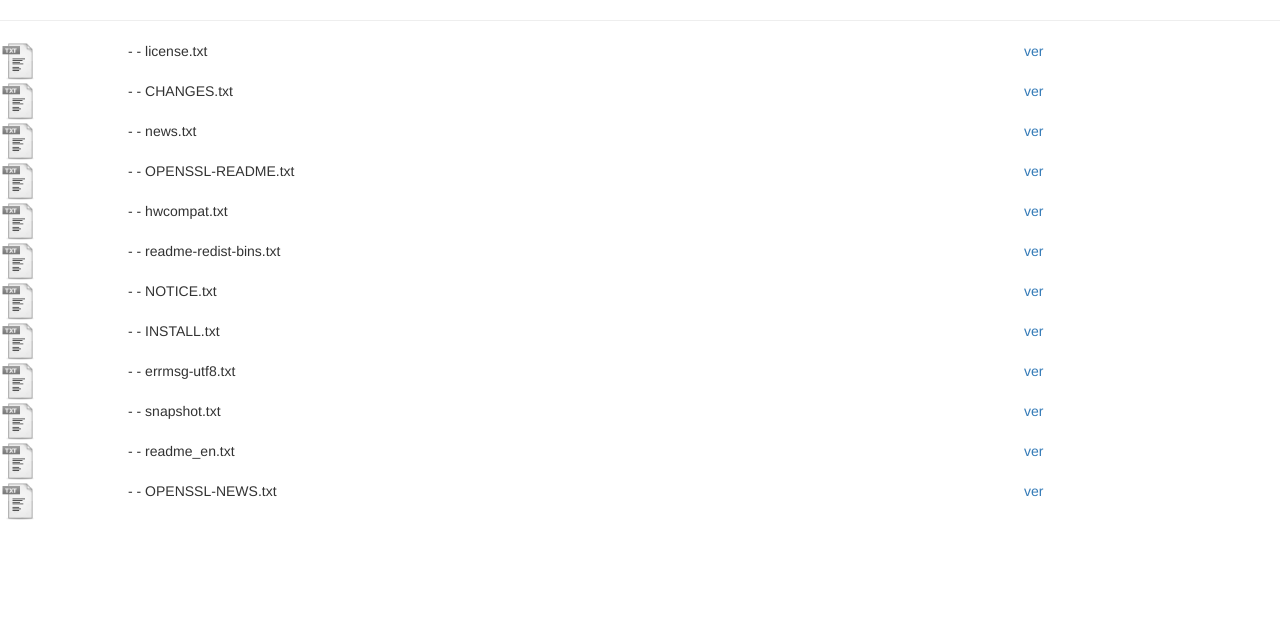
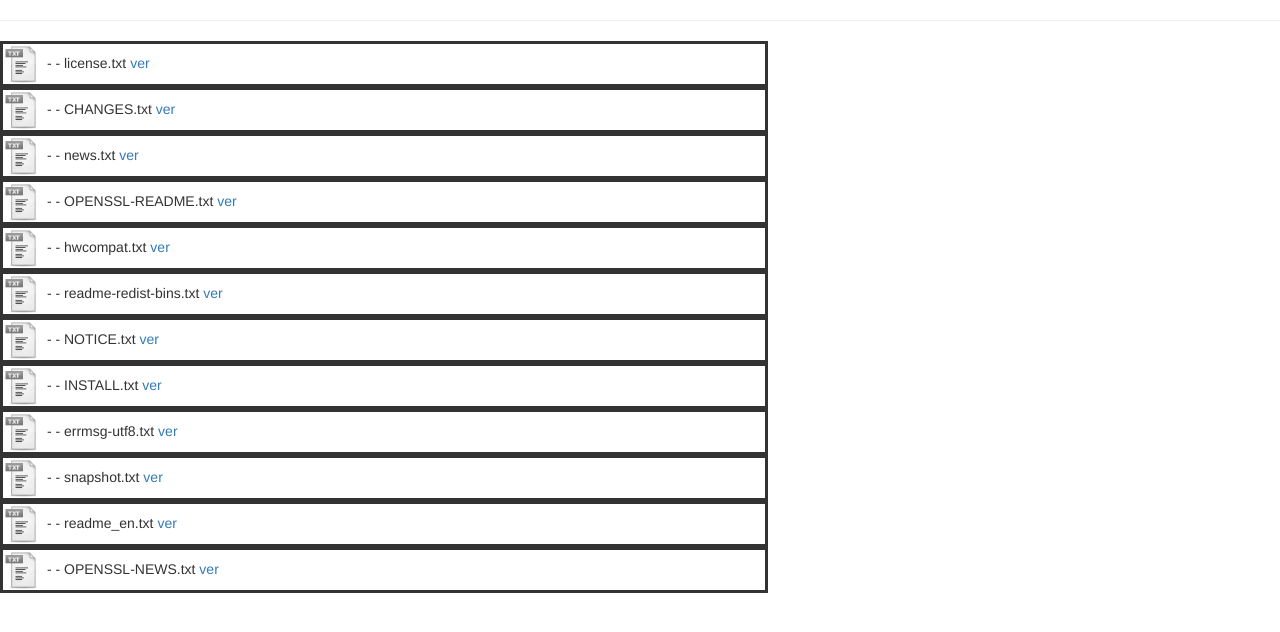
Before and after one commit to hegemon70/proyecto1, a PHP site: page / in a window 1280 px wide. Shown: the top 632 px of the page. Run offline with PHP 8.4, Linux system fonts and the light colour scheme.

Commit message:
mas intentos de formato

```diff
--- a/estilo.css
+++ b/estilo.css
@@ -1,41 +1,54 @@
-body{
-	/*background-color: yellow;*/
+/*body{
+		background-color: yellow;
+
+}*/
+/*img{
+	width:40;
+}*/
+.cajaLinea{
+	width: 60%;
+	border-style: solid;
+	/*height:50;*/
+	/*float:left;*/
 
 }
-.cajaLinea{
-	width: 100%;
-	/*border-style: solid;*/
-	height:50;
-	float:left;
-	/*clear;*/
-}
 .lineaI{
+		width:10%;
+		display:inline;
+		/*float:left;*/
 		/*position:absolute;*/
-		/*display:inline;*/
-		float:left;
-		width:10%;
-		height:50;
+		/*height:50;*/
 		/*border-style: solid;*/
-		border-color: green;
+		/*border-color: green;
 
 		/*background-color: red;*/
 }
+
 .lineaC{
-		/*display:inline;*/
+		width:68%;
+		display:inline;
+		/*float:left;*/
 		/*position:absolute;*/
-		float:left;
-		width:68%;
-		height:50;
+		/*height:50;*/
 		/*border-style: solid;*/
-		border-color: blue;
+		/*border-color: blue;*/
 }
 .lineaR{
+		width:20%;
+		display:inline;
+		/*float:right;*/
 		/*position:absolute;*/
-		/*display:inline;*/
-		float:right;
-		width:20%;
-		height:50;
+		/*height:50;*/
 		/*border-style: solid;*/
-		border-color: red;
+		/*border-color: red;*/
 		/*background-color: green;*/
 }
+.imagenFlotante{
+	/*float:right;*/
+	height:100;
+	width:100;
+}
+.imagenNormal{
+	height:40;
+	width:40;
+}
```
Also changed, not shown: index.php (+39 -8 lines).
